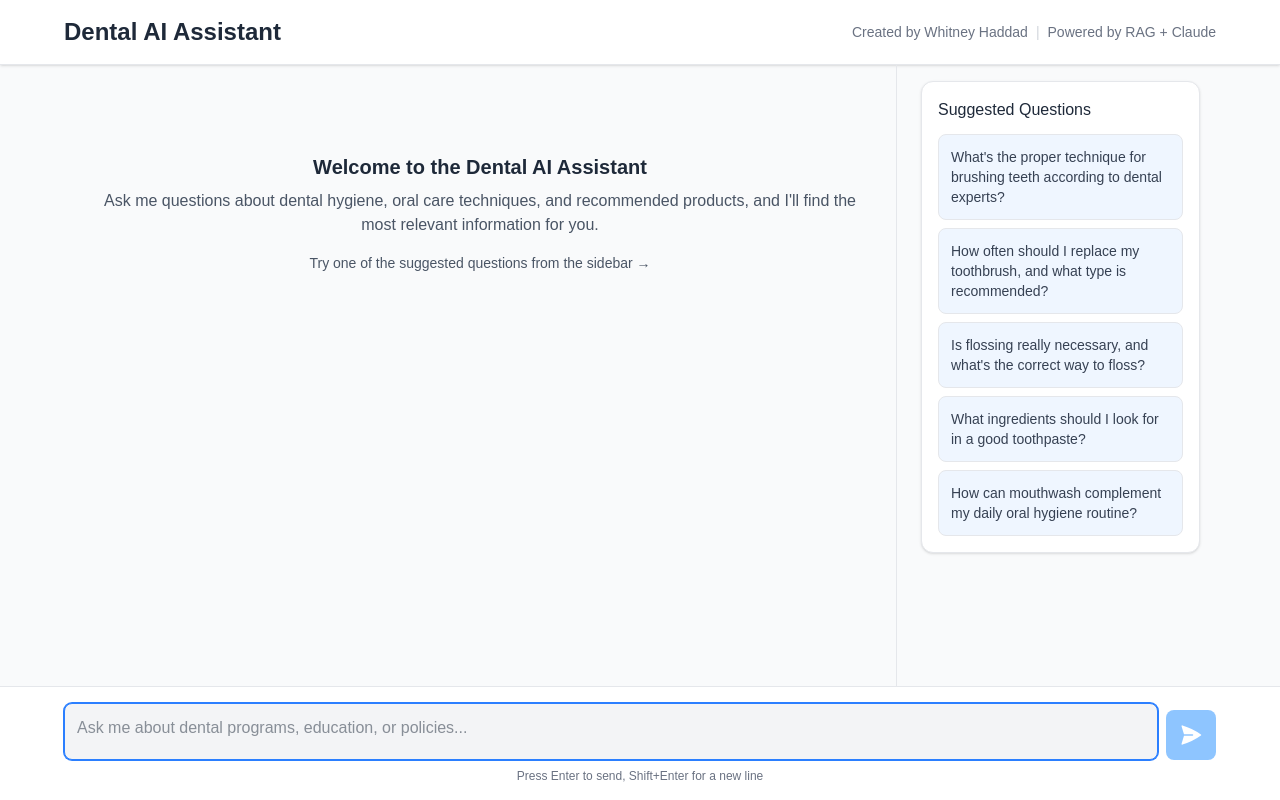
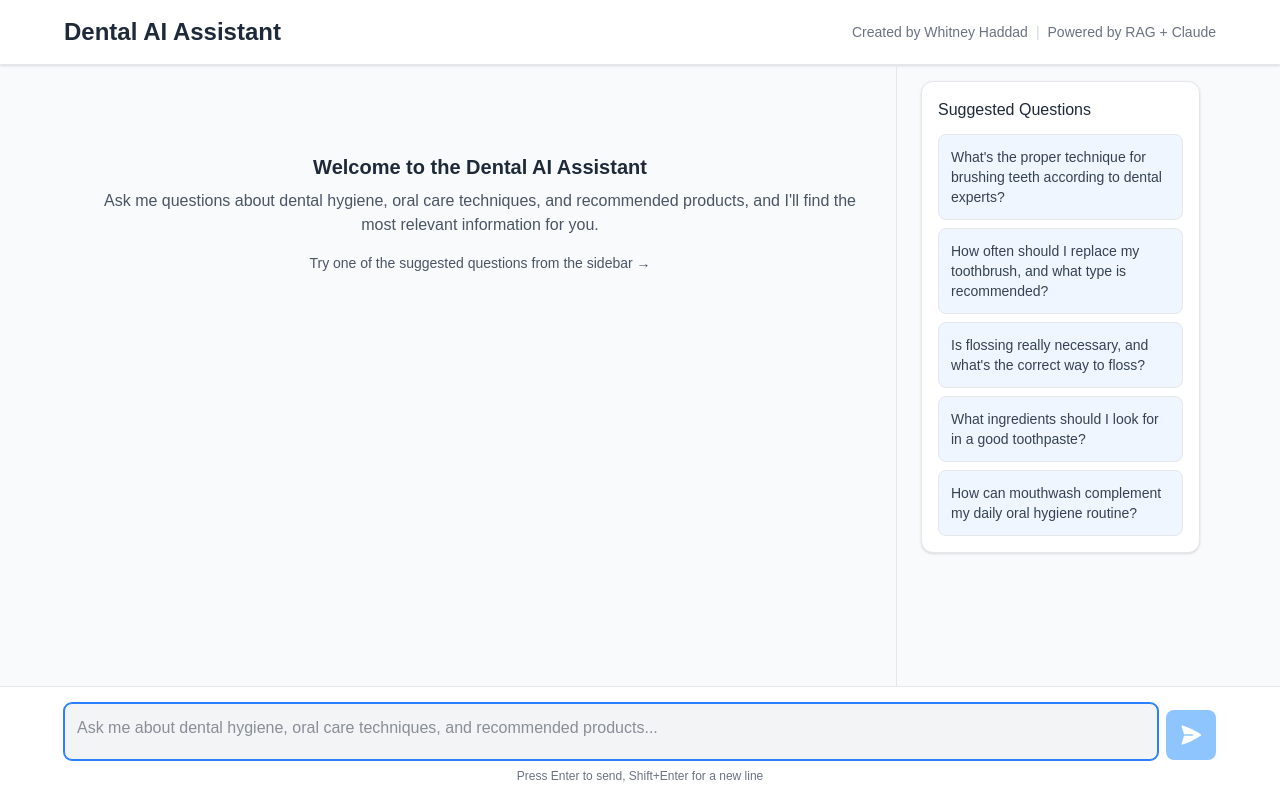
Before and after one commit to chrisdangerhaddad/ada_rag_ui, a Next.js app: page / in a window 1280 px wide. Built offline with nearby package versions, Linux system fonts and the light colour scheme.

Commit message:
changed the description

```diff
--- a/app/page.tsx
+++ b/app/page.tsx
@@ -232,7 +232,7 @@ export default function ChatPage() {
                 value={input}
                 onChange={handleTextareaInput}
                 onKeyDown={handleKeyDown}
-                placeholder="Ask me about dental programs, education, or policies..."
+                placeholder="Ask me about dental hygiene, oral care techniques, and recommended products..."
                 rows={1}
                 disabled={isLoading}
               />
```
